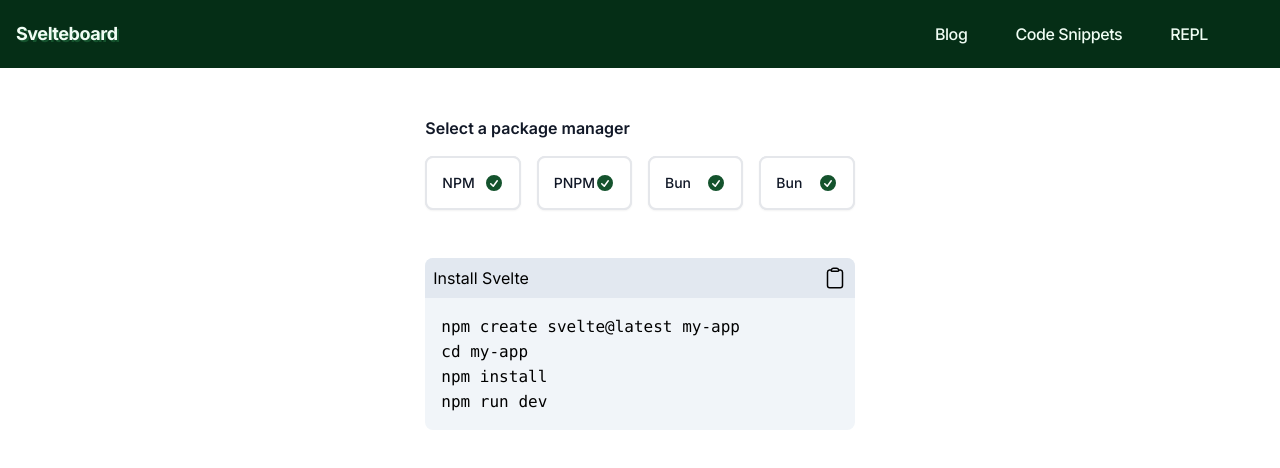
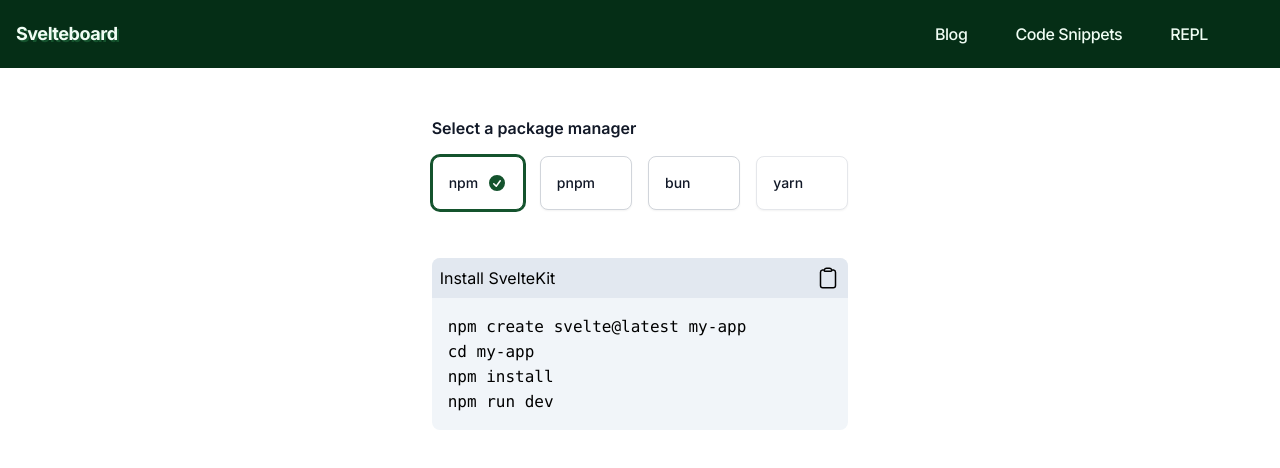
Before and after one commit to svelteboard/svelteboard-v1, a SvelteKit app: page /snippets in a window 1280 px wide. Shown: the top 468 px of the page. Built offline with nearby package versions, Linux system fonts and the light colour scheme.

Commit message:
lockfile

```diff
--- a/src/routes/snippets/+page.svelte
+++ b/src/routes/snippets/+page.svelte
@@ -1,8 +1,9 @@
 <script>
-	let npm_create;
+	let create_sveltekit_snippet;
+	let package_manager = 'npm';
 	async function copy_to_clipboard() {
 		// Get value from code block
-		const text = npm_create.innerText;
+		const text = create_sveltekit_snippet.innerText;
 
 		await navigator.clipboard.writeText(text);
 	}
@@ -14,28 +15,156 @@
 		>
 
 		<div class="mt-4 grid grid-cols-2 gap-y-6 sm:grid-cols-4 sm:gap-x-4">
-			<!-- Active: "border-green-900 ring-2 ring-green-900", Not Active: "border-gray-300" -->
+			<label
+				class="relative flex cursor-pointer rounded-lg border bg-white p-4 shadow-sm focus:outline-none {package_manager ===
+				'npm'
+					? 'border-green-900 ring-2 ring-green-900'
+					: 'border-gray-300'}"
+			>
+				<input
+					type="radio"
+					name="package-manager"
+					value="npm"
+					bind:group={package_manager}
+					class="sr-only"
+					aria-labelledby="package-manager-0-label"
+					aria-describedby="package-manager-0-description-0 package-manager-0-description-1"
+				/>
+				<span class="flex flex-1">
+					<span class="flex flex-col">
+						<span id="package-manager-0-label" class="block text-sm font-medium text-gray-900"
+							>npm</span
+						>
+					</span>
+				</span>
+				<svg
+					class="h-5 w-5 text-green-900 {package_manager === 'npm' ? 'visible' : 'invisible'}"
+					viewBox="0 0 20 20"
+					fill="currentColor"
+					aria-hidden="true"
+				>
+					<path
+						fill-rule="evenodd"
+						d="M10 18a8 8 0 100-16 8 8 0 000 16zm3.857-9.809a.75.75 0 00-1.214-.882l-3.483 4.79-1.88-1.88a.75.75 0 10-1.06 1.061l2.5 2.5a.75.75 0 001.137-.089l4-5.5z"
+						clip-rule="evenodd"
+					/>
+				</svg>
+
+				<span
+					class="pointer-events-none absolute -inset-px rounded-lg border-1 {package_manager ===
+					'npm'
+						? 'border-green-900'
+						: 'border-transparent'}"
+					aria-hidden="true"
+				/>
+			</label>
+			<label
+				class="relative flex cursor-pointer rounded-lg border bg-white p-4 shadow-sm focus:outline-none {package_manager ===
+				'pnpm'
+					? 'border-green-900 ring-2 ring-green-900'
+					: 'border-gray-300'}"
+			>
+				<input
+					type="radio"
+					name="package-manager"
+					value="pnpm"
+					bind:group={package_manager}
+					class="sr-only"
+					aria-labelledby="package-manager-1-label"
+					aria-describedby="package-manager-1-description-0 package-manager-1-description-1"
+				/>
+				<span class="flex flex-1">
+					<span class="flex flex-col">
+						<span id="package-manager-1-label" class="block text-sm font-medium text-gray-900"
+							>pnpm</span
+						>
+					</span>
+				</span>
+				<svg
+					class="h-5 w-5 text-green-900 {package_manager === 'pnpm' ? 'visible' : 'invisible'}"
+					viewBox="0 0 20 20"
+					fill="currentColor"
+					aria-hidden="true"
+				>
+					<path
+						fill-rule="evenodd"
+						d="M10 18a8 8 0 100-16 8 8 0 000 16zm3.857-9.809a.75.75 0 00-1.214-.882l-3.483 4.79-1.88-1.88a.75.75 0 10-1.06 1.061l2.5 2.5a.75.75 0 001.137-.089l4-5.5z"
+						clip-rule="evenodd"
+					/>
+				</svg>
+
+				<span
+					class="pointer-events-none absolute -inset-px rounded-lg border-1 {package_manager ===
+					'yarn'
+						? 'border-green-900'
+						: 'border-transparent'}"
+					aria-hidden="true"
+				/>
+			</label>
+			<label
+				class="relative flex cursor-pointer rounded-lg border bg-white p-4 shadow-sm focus:outline-none {package_manager ===
+				'bun'
+					? 'border-green-900 ring-2 ring-green-900'
+					: 'border-gray-300'}"
+			>
+				<input
+					type="radio"
+					name="package-manager"
+					value="bun"
+					bind:group={package_manager}
+					class="sr-only"
+					aria-labelledby="package-manager-2-label"
+					aria-describedby="package-manager-2-description-0 package-manager-2-description-1"
+				/>
+				<span class="flex flex-1">
+					<span class="flex flex-col">
+						<span id="package-manager-2-label" class="block text-sm font-medium text-gray-900"
+							>bun</span
+						>
+					</span>
+				</span>
+				<svg
+					class="h-5 w-5 text-green-900 {package_manager === 'bun' ? '' : 'invisible'}"
+					viewBox="0 0 20 20"
+					fill="currentColor"
+					aria-hidden="true"
+				>
+					<path
+						fill-rule="evenodd"
+						d="M10 18a8 8 0 100-16 8 8 0 000 16zm3.857-9.809a.75.75 0 00-1.214-.882l-3.483 4.79-1.88-1.88a.75.75 0 10-1.06 1.061l2.5 2.5a.75.75 0 001.137-.089l4-5.5z"
+						clip-rule="evenodd"
+					/>
+				</svg>
+
+				<span
+					class="pointer-events-none absolute -inset-px rounded-lg border-1 {package_manager ===
+					'yarn'
+						? 'border-green-900'
+						: 'border-transparent'}"
+					aria-hidden="true"
+				/>
+			</label>
 			<label
 				class="relative flex cursor-pointer rounded-lg border bg-white p-4 shadow-sm focus:outline-none"
 			>
 				<input
 					type="radio"
-					name="project-type"
-					value="Newsletter"
+					name="package-manager"
+					value="yarn"
+					bind:group={package_manager}
 					class="sr-only"
-					aria-labelledby="project-type-0-label"
-					aria-describedby="project-type-0-description-0 project-type-0-description-1"
+					aria-labelledby="package-manager-2-label"
+					aria-describedby="package-manager-2-description-0 package-manager-2-description-1"
 				/>
 				<span class="flex flex-1">
 					<span class="flex flex-col">
-						<span id="project-type-0-label" class="block text-sm font-medium text-gray-900"
-							>NPM</span
+						<span id="package-manager-2-label" class="block text-sm font-medium text-gray-900"
+							>yarn</span
 						>
 					</span>
 				</span>
-				<!-- Not Checked: "invisible" -->
 				<svg
-					class="h-5 w-5 text-green-900"
+					class="h-5 w-5 text-green-900 {package_manager === 'yarn' ? '' : 'invisible'}"
 					viewBox="0 0 20 20"
 					fill="currentColor"
 					aria-hidden="true"
@@ -51,130 +180,7 @@
         Checked: "border-green-900", Not Checked: "border-transparent"
       -->
 				<span
-					class="pointer-events-none absolute -inset-px rounded-lg border-2"
-					aria-hidden="true"
-				/>
-			</label>
-			<!-- Active: "border-green-900 ring-2 ring-green-900", Not Active: "border-gray-300" -->
-			<label
-				class="relative flex cursor-pointer rounded-lg border bg-white p-4 shadow-sm focus:outline-none"
-			>
-				<input
-					type="radio"
-					name="project-type"
-					value="Existing Customers"
-					class="sr-only"
-					aria-labelledby="project-type-1-label"
-					aria-describedby="project-type-1-description-0 project-type-1-description-1"
-				/>
-				<span class="flex flex-1">
-					<span class="flex flex-col">
-						<span id="project-type-1-label" class="block text-sm font-medium text-gray-900"
-							>PNPM</span
-						>
-					</span>
-				</span>
-				<!-- Not Checked: "invisible" -->
-				<svg
-					class="h-5 w-5 text-green-900"
-					viewBox="0 0 20 20"
-					fill="currentColor"
-					aria-hidden="true"
-				>
-					<path
-						fill-rule="evenodd"
-						d="M10 18a8 8 0 100-16 8 8 0 000 16zm3.857-9.809a.75.75 0 00-1.214-.882l-3.483 4.79-1.88-1.88a.75.75 0 10-1.06 1.061l2.5 2.5a.75.75 0 001.137-.089l4-5.5z"
-						clip-rule="evenodd"
-					/>
-				</svg>
-
-				<!--
-        Active: "border", Not Active: "border-2"
-        Checked: "border-green-900", Not Checked: "border-transparent"
-      -->
-				<span
-					class="pointer-events-none absolute -inset-px rounded-lg border-2"
-					aria-hidden="true"
-				/>
-			</label>
-			<!-- Active: "border-green-900 ring-2 ring-green-900", Not Active: "border-gray-300" -->
-			<label
-				class="relative flex cursor-pointer rounded-lg border bg-white p-4 shadow-sm focus:outline-none"
-			>
-				<input
-					type="radio"
-					name="project-type"
-					value="Trial Users"
-					class="sr-only"
-					aria-labelledby="project-type-2-label"
-					aria-describedby="project-type-2-description-0 project-type-2-description-1"
-				/>
-				<span class="flex flex-1">
-					<span class="flex flex-col">
-						<span id="project-type-2-label" class="block text-sm font-medium text-gray-900"
-							>Bun</span
-						>
-					</span>
-				</span>
-				<!-- Not Checked: "invisible" -->
-				<svg
-					class="h-5 w-5 text-green-900"
-					viewBox="0 0 20 20"
-					fill="currentColor"
-					aria-hidden="true"
-				>
-					<path
-						fill-rule="evenodd"
-						d="M10 18a8 8 0 100-16 8 8 0 000 16zm3.857-9.809a.75.75 0 00-1.214-.882l-3.483 4.79-1.88-1.88a.75.75 0 10-1.06 1.061l2.5 2.5a.75.75 0 001.137-.089l4-5.5z"
-						clip-rule="evenodd"
-					/>
-				</svg>
-				<!--
-        Active: "border", Not Active: "border-2"
-        Checked: "border-green-900", Not Checked: "border-transparent"
-      -->
-				<span
-					class="pointer-events-none absolute -inset-px rounded-lg border-2"
-					aria-hidden="true"
-				/>
-			</label>
-			<label
-				class="relative flex cursor-pointer rounded-lg border bg-white p-4 shadow-sm focus:outline-none"
-			>
-				<input
-					type="radio"
-					name="project-type"
-					value="Trial Users"
-					class="sr-only"
-					aria-labelledby="project-type-2-label"
-					aria-describedby="project-type-2-description-0 project-type-2-description-1"
-				/>
-				<span class="flex flex-1">
-					<span class="flex flex-col">
-						<span id="project-type-2-label" class="block text-sm font-medium text-gray-900"
-							>Bun</span
-						>
-					</span>
-				</span>
-				<!-- Not Checked: "invisible" -->
-				<svg
-					class="h-5 w-5 text-green-900"
-					viewBox="0 0 20 20"
-					fill="currentColor"
-					aria-hidden="true"
-				>
-					<path
-						fill-rule="evenodd"
-						d="M10 18a8 8 0 100-16 8 8 0 000 16zm3.857-9.809a.75.75 0 00-1.214-.882l-3.483 4.79-1.88-1.88a.75.75 0 10-1.06 1.061l2.5 2.5a.75.75 0 001.137-.089l4-5.5z"
-						clip-rule="evenodd"
-					/>
-				</svg>
-				<!--
-        Active: "border", Not Active: "border-2"
-        Checked: "border-green-900", Not Checked: "border-transparent"
-      -->
-				<span
-					class="pointer-events-none absolute -inset-px rounded-lg border-2"
+					class="pointer-events-none absolute -inset-px rounded-lg border-1"
 					aria-hidden="true"
 				/></label
 			>
@@ -183,7 +189,7 @@
 
 	<div class="bg-slate-100 rounded-lg mt-12">
 		<div class="w-full flex justify-between bg-slate-200 p-2 rounded-t-lg">
-			<h4>Install Svelte</h4>
+			<h4>Install SvelteKit</h4>
 			<button on:click={copy_to_clipboard}>
 				<svg
 					xmlns="http://www.w3.org/2000/svg"
@@ -202,11 +208,11 @@
 			</button>
 		</div>
 		<div class="p-4">
-			<code bind:this={npm_create}>
-				npm create svelte@latest my-app<br />
+			<code bind:this={create_sveltekit_snippet}>
+				{package_manager} create svelte@latest my-app<br />
 				cd my-app<br />
-				npm install<br />
-				npm run dev <br />
+				{package_manager} install<br />
+				{package_manager === 'npm' ? `${package_manager} run` : package_manager} dev <br />
 			</code>
 		</div>
 	</div>
```
Also changed, not shown: 1 other file (tests, documents, lock files or other folders).
